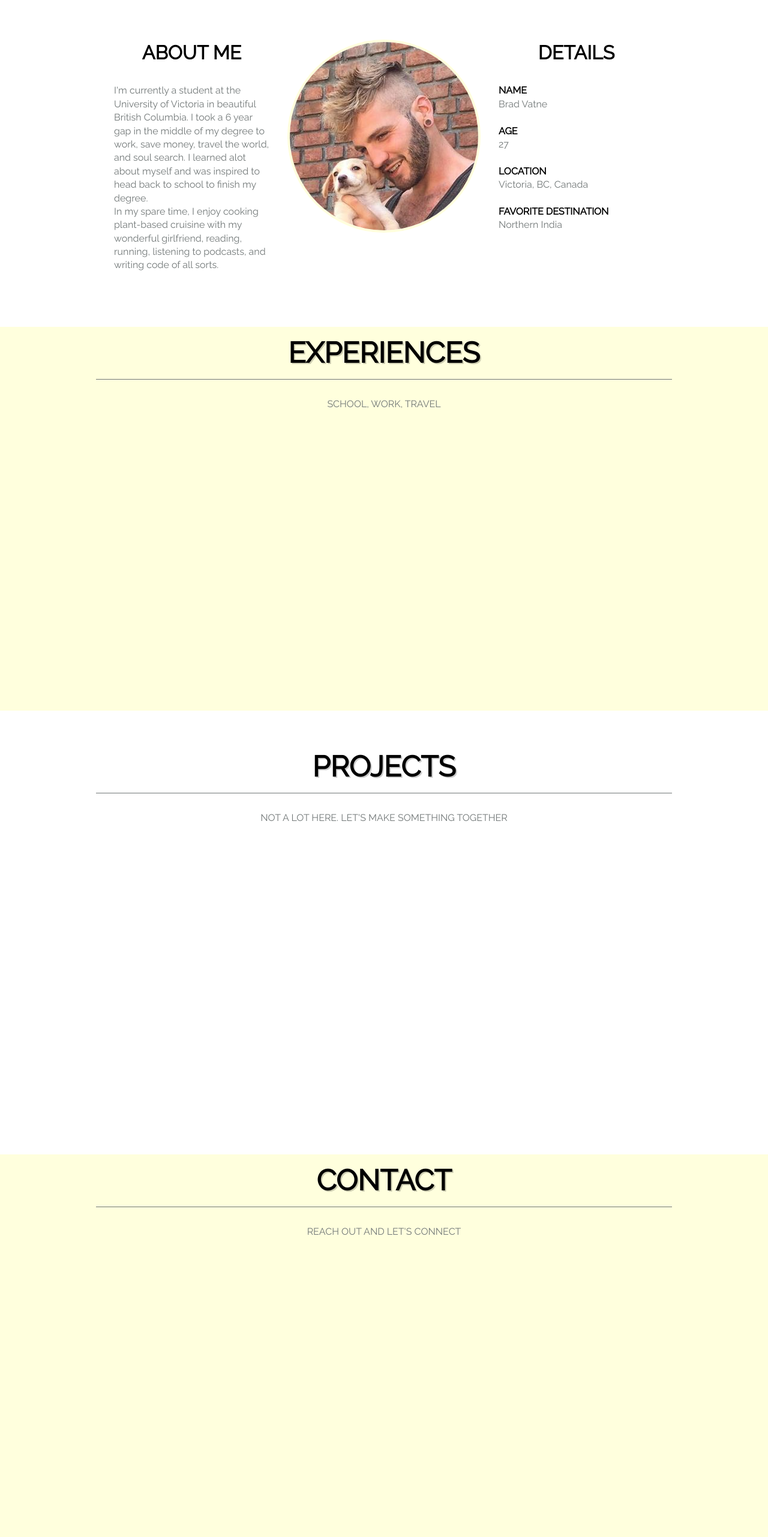
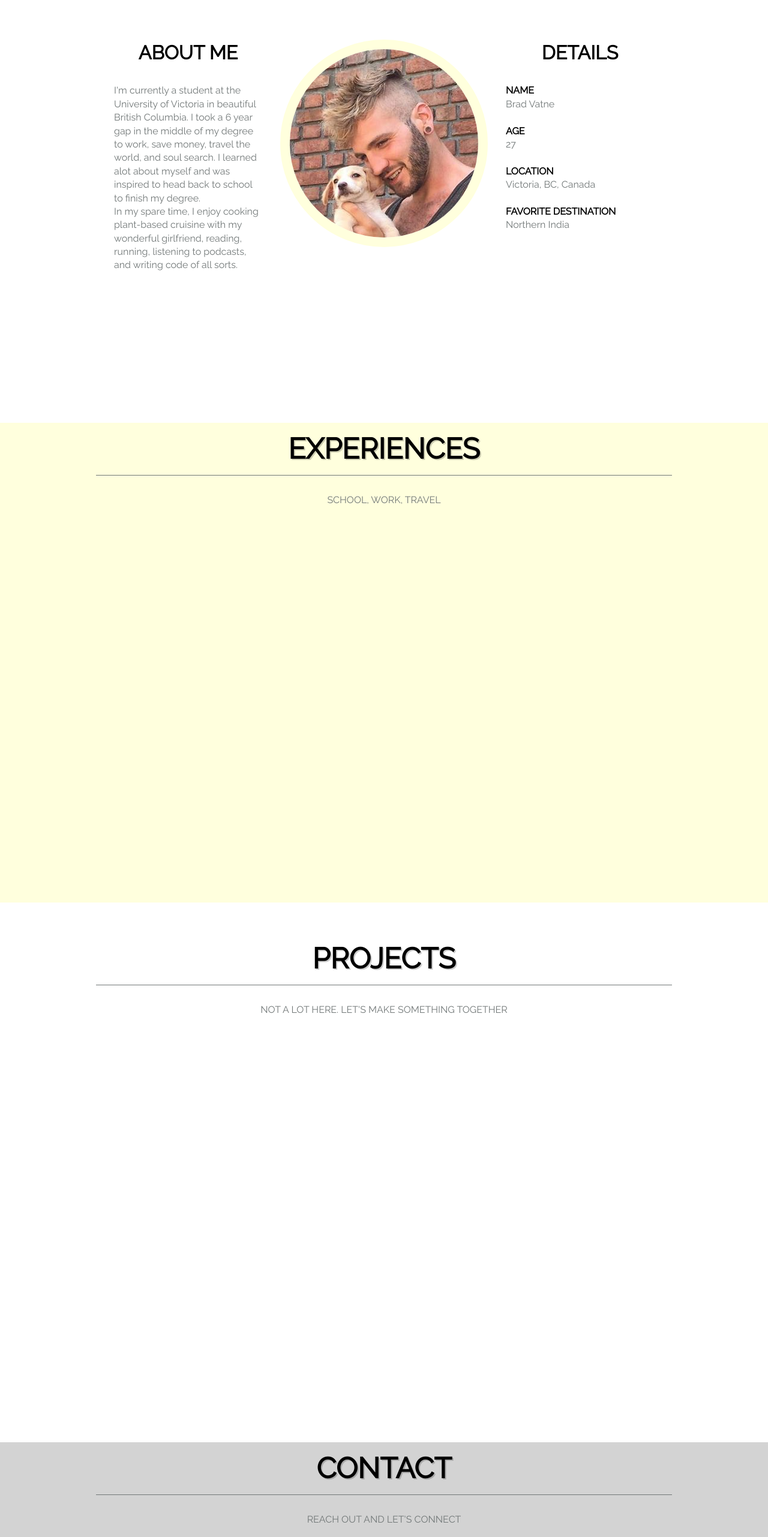
Before and after one commit to bradvatne/interactive-resume, a React (Create React App) app: page /experiences in a window 1280 px wide. Shown: the part 995-3558 px from the top of the page at 60% size. Built offline with nearby package versions, Linux system fonts and the light colour scheme; the HTML template or start-up script is replaced by a standard one.

Commit message:
Small Changes

```diff
--- a/src/App.css
+++ b/src/App.css
@@ -57,7 +57,7 @@ strong{
 }
 
 .component {
-  height: 80vh;
+  height: 100vh;
   display: flex;
   align-content: center;
   justify-content: center;
@@ -87,19 +87,11 @@ strong{
 
 .aboutme-boxes img {
   border-radius: 50%;
-  border: .3rem solid  #FFFFDD;
+  border: 1rem solid  #FFFFDD;
 }
 
 .aboutme-box p {
   text-align: left;
-}
-
-.Experiences {
-  height: 100vh;
-  display: flex;
-  align-content: center;
-  justify-content: center;
-  background-color: #FFFFDD;
 }
 
 .Experiences h1 {
--- a/src/Components/Contact.js
+++ b/src/Components/Contact.js
@@ -4,7 +4,7 @@ export class Contact extends Component {
   render() {
     return (
       <div>
-        <div className="component" style={{backgroundColor:  "#FFFFDD"}}>
+        <div className="component" style={{height: "50vh", backgroundColor: "lightgray", marginBottom: "0"}}>
           <div className="section-head">
             <h1>Contact</h1>
             <p>REACH OUT AND LET'S CONNECT</p>
--- a/src/Components/Experiences.js
+++ b/src/Components/Experiences.js
@@ -8,7 +8,8 @@ export class Experiences extends Component {
             <div className="section-head">
                 <h1>EXPERIENCES</h1>
                 <p>SCHOOL, WORK, TRAVEL</p>
-                <div>
+                <div className="education">
+
 
                 </div>
             </div>
```
